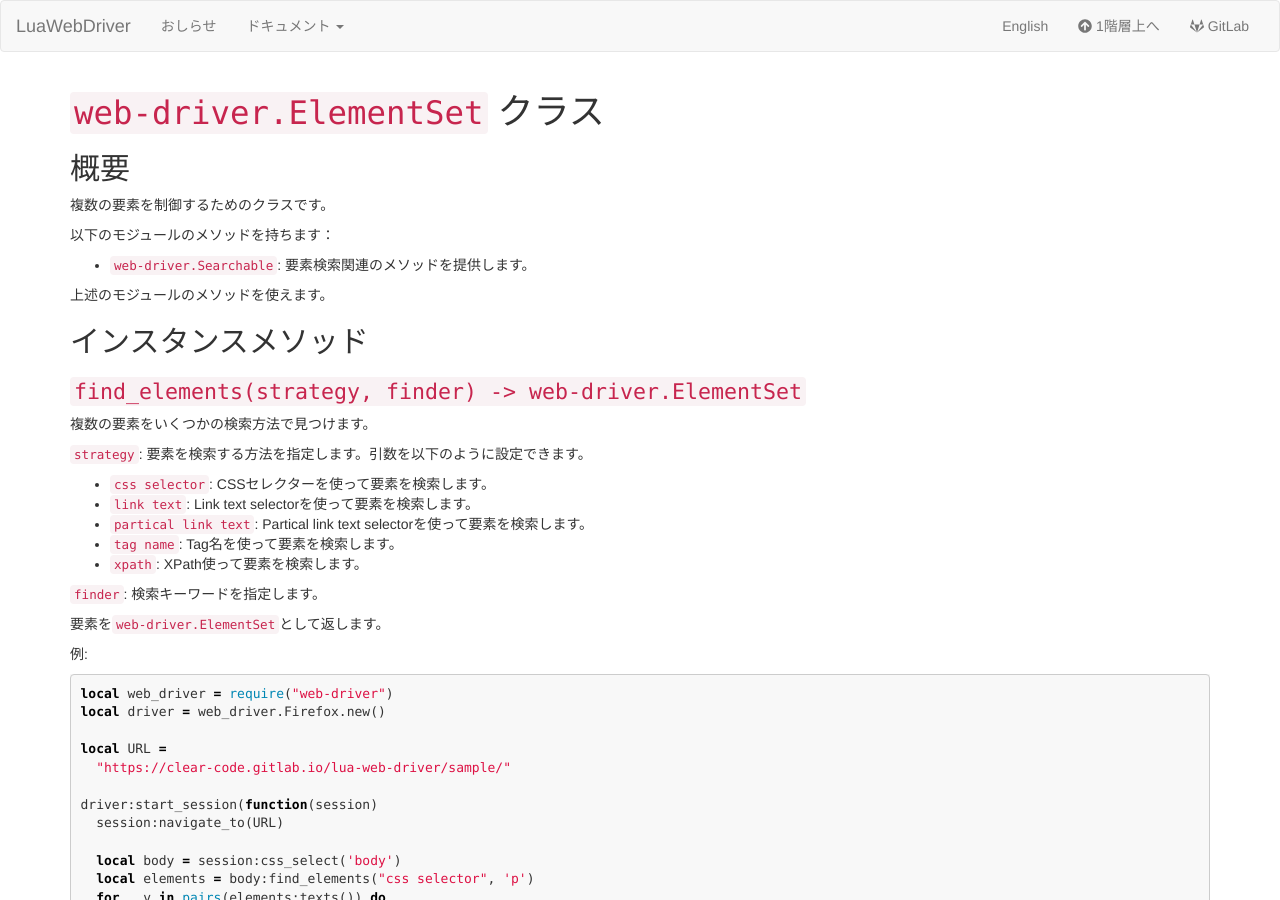
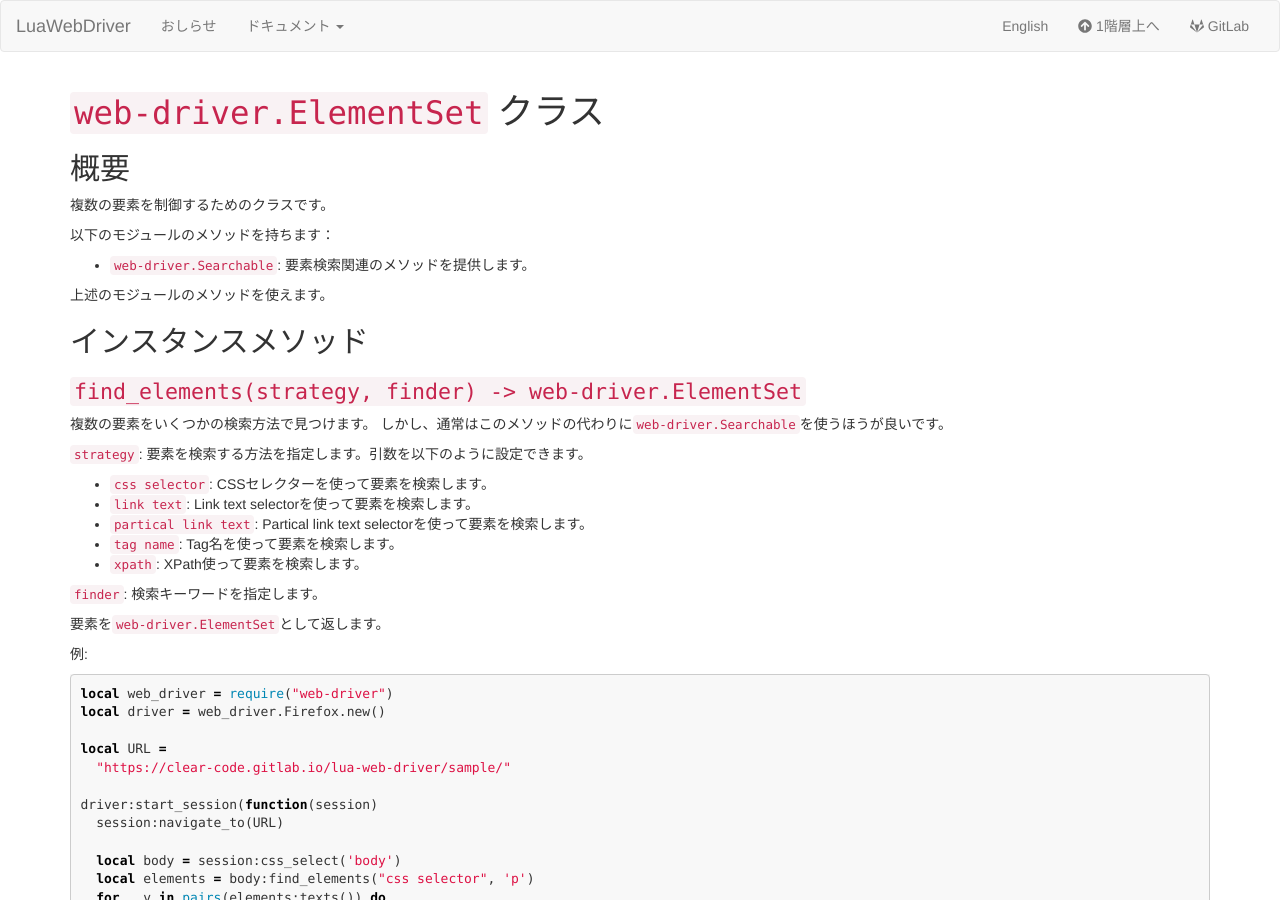
Before and after one commit to clear-code/lua-web-driver, a Jekyll site: the page built from docs/ja/reference/elementset.md, in a window 1280 px wide and 900 px high. Built offline with Jekyll 4.4.1, drawn with Linux system fonts in a browser that asks for light colours.

Commit message:
doc reference: add a explain of ElementSet:find_elements()

```diff
--- a/docs/ja/reference/elementset.md
+++ b/docs/ja/reference/elementset.md
@@ -19,6 +19,7 @@ title: web-driver.ElementSet
 ### `find_elements(strategy, finder) -> web-driver.ElementSet` {#find-elements}
 
 複数の要素をいくつかの検索方法で見つけます。
+しかし、通常はこのメソッドの代わりに[`web-driver.Searchable`][searchable]を使うほうが良いです。
 
 `strategy`: 要素を検索する方法を指定します。引数を以下のように設定できます。
 
```
Also changed, not shown: docs/reference/elementset.md (+1 -0 lines), 1 other file.
